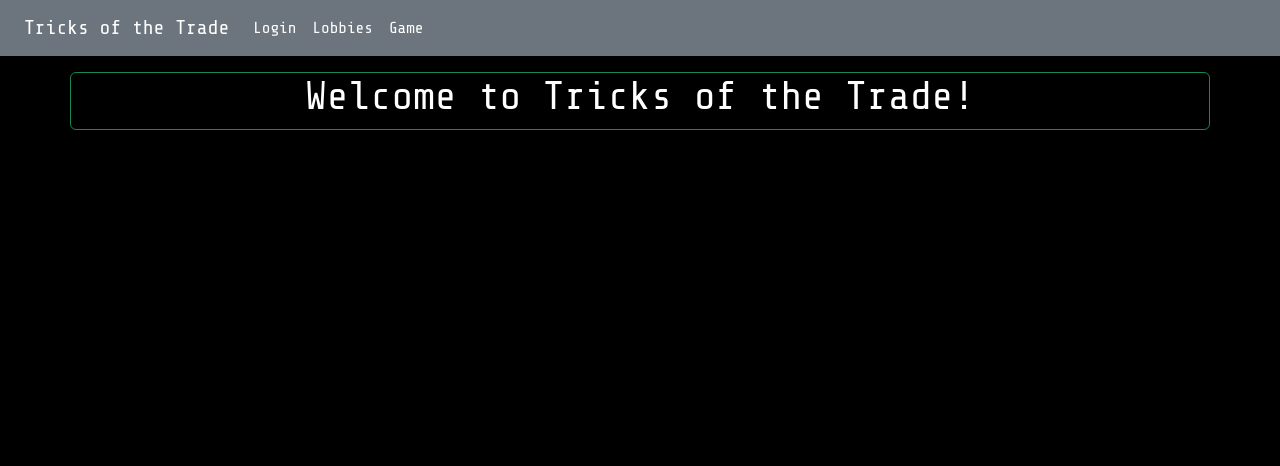
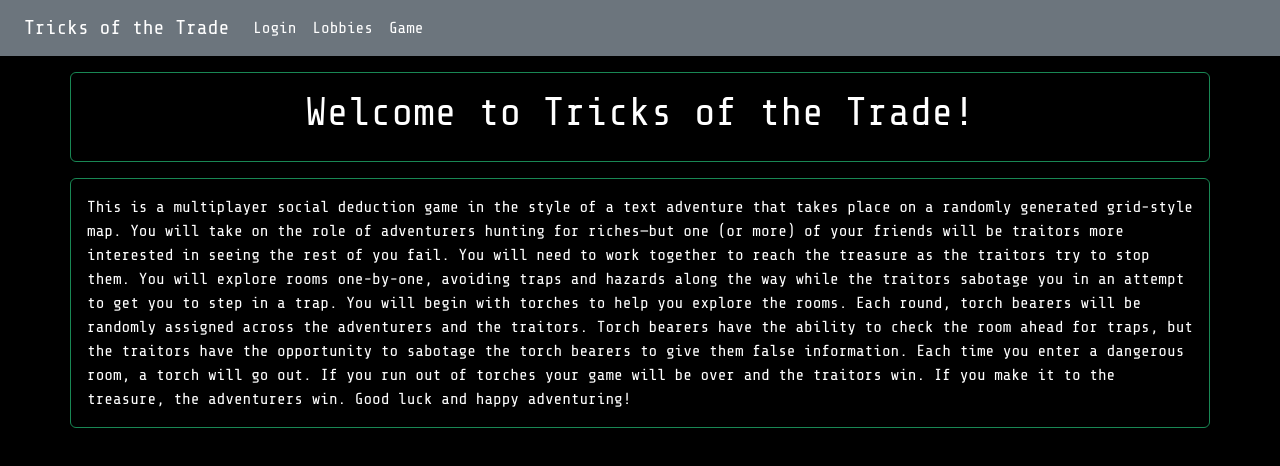
Before and after one commit to phinziegler/Senior-Project-Group-18, a React (Create React App) app: page / in a window 1280 px wide. Shown: the top 466 px of the page. Built offline with nearby package versions, Linux system fonts and the light colour scheme.

Commit message:
Added intro and updated sign in button

```diff
--- a/src/client/components/Intro.tsx
+++ b/src/client/components/Intro.tsx
@@ -19,11 +19,17 @@ export default class Intro extends React.Component<Props, State> {
     }
 
     render() {
-        return(<div className="container-sm border border-success my-3 rounded">
-            <h1 className="text-center">Welcome to Tricks of the Trade!</h1>
-            <div>
-                {/* PUT SOME STUFF IN HERE I REALLY DESPERATELY DO NOT WANT TO DO IT, NOR DO I KNOW HOW TO INTRODUCE OUR GAME <3*/}
-            </div>
-        </div>);
+        return (
+            <>
+                <div className="container-sm border border-success my-3 p-3 rounded">
+                    <h1 className="text-center">Welcome to Tricks of the Trade!</h1>
+                </div>
+                <div className="container-sm border border-success my-3 p-3 rounded">
+                    <div>
+                        This is a multiplayer social deduction game in the style of a text adventure that takes place on a randomly generated grid-style map.  You will take on the role of adventurers hunting for riches—but one (or more) of your friends will be traitors more interested in seeing the rest of you fail. You will need to work together to reach the treasure as the traitors try to stop them. You will explore rooms one-by-one, avoiding traps and hazards along the way while the traitors sabotage you in an attempt to get you to step in a trap. You will begin with torches to help you explore the rooms. Each round, torch bearers will be randomly assigned across the adventurers and the traitors. Torch bearers have the ability to check the room ahead for traps, but the traitors have the opportunity to sabotage the torch bearers to give them false information. Each time you enter a dangerous room, a torch will go out. If you run out of torches your game will be over and the traitors win. If you make it to the treasure, the adventurers win. Good luck and happy adventuring!
+                    </div>
+                </div>
+            </>
+        );
     }
 }
--- a/src/client/components/Login.tsx
+++ b/src/client/components/Login.tsx
@@ -68,7 +68,7 @@ export default class Other extends React.Component<LoginProps, loginState> {
                             <label htmlFor="password">password:&nbsp;</label>
                             <input value={this.state.password} onChange={(e) => this.setState({ password: e.target.value })} id="password" type="password" />
                         </div>
-                        <div><button className='btn submit-button' type="submit">Submit</button></div>
+                        <div><button className='submit-button' type="submit">Sign In</button></div>
                     </form>
 
                     <div style={{'marginBottom': '1vh'}}>No account? <Link to={"/create-account"}>Create one!</Link></div>
```
